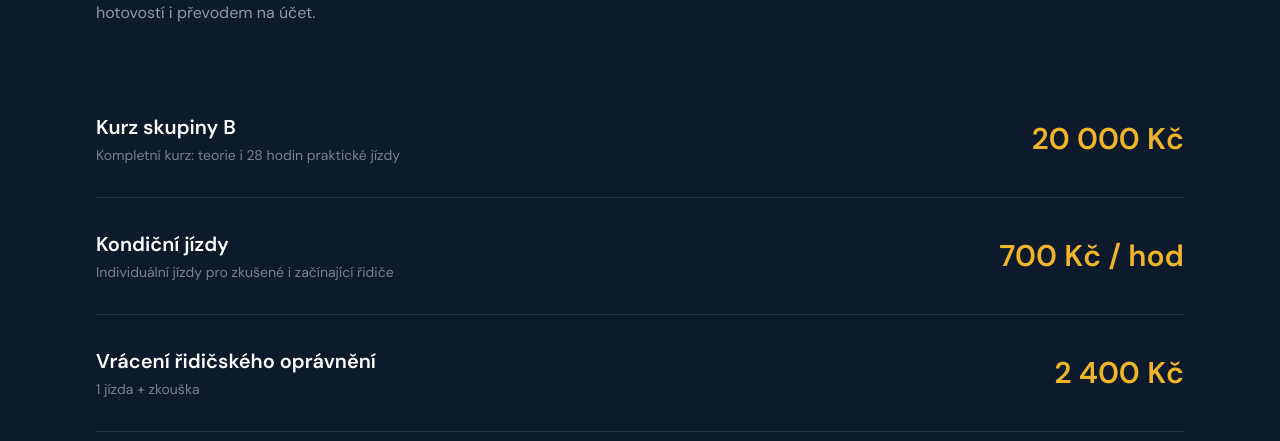
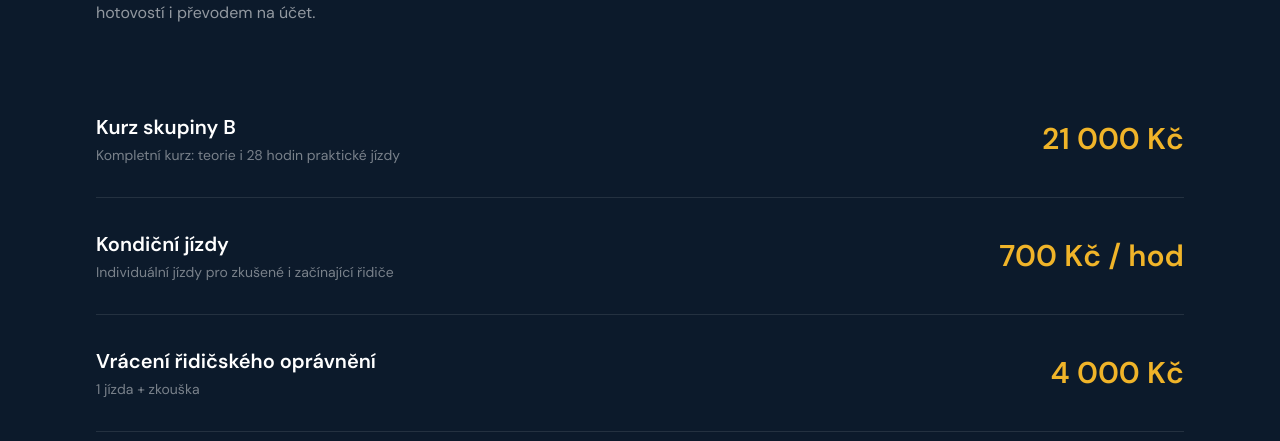
Before and after one commit to sznapiGoat/stastnyDemo, a Next.js app: page / in a window 1280 px wide. Shown: the part 3140-3581 px from the top of the page. Built offline with nearby package versions, Linux system fonts and the light colour scheme.

Commit message:
fix: update cenik - skupina B 21 000, vraceni ridicskeho prukazu 4 000
Co-Authored-By: Claude Opus 4.8 <noreply@anthropic.com>

```diff
--- a/components/pricing-section.tsx
+++ b/components/pricing-section.tsx
@@ -5,7 +5,7 @@ import { motion } from "framer-motion"
 const pricingItems = [
   {
     name: "Kurz skupiny B",
-    price: "20 000 Kč",
+    price: "21 000 Kč",
     note: "Kompletní kurz: teorie i 28 hodin praktické jízdy",
   },
   {
@@ -15,7 +15,7 @@ const pricingItems = [
   },
   {
     name: "Vrácení řidičského oprávnění",
-    price: "2 400 Kč",
+    price: "4 000 Kč",
     note: "1 jízda + zkouška",
   },
   {
```
